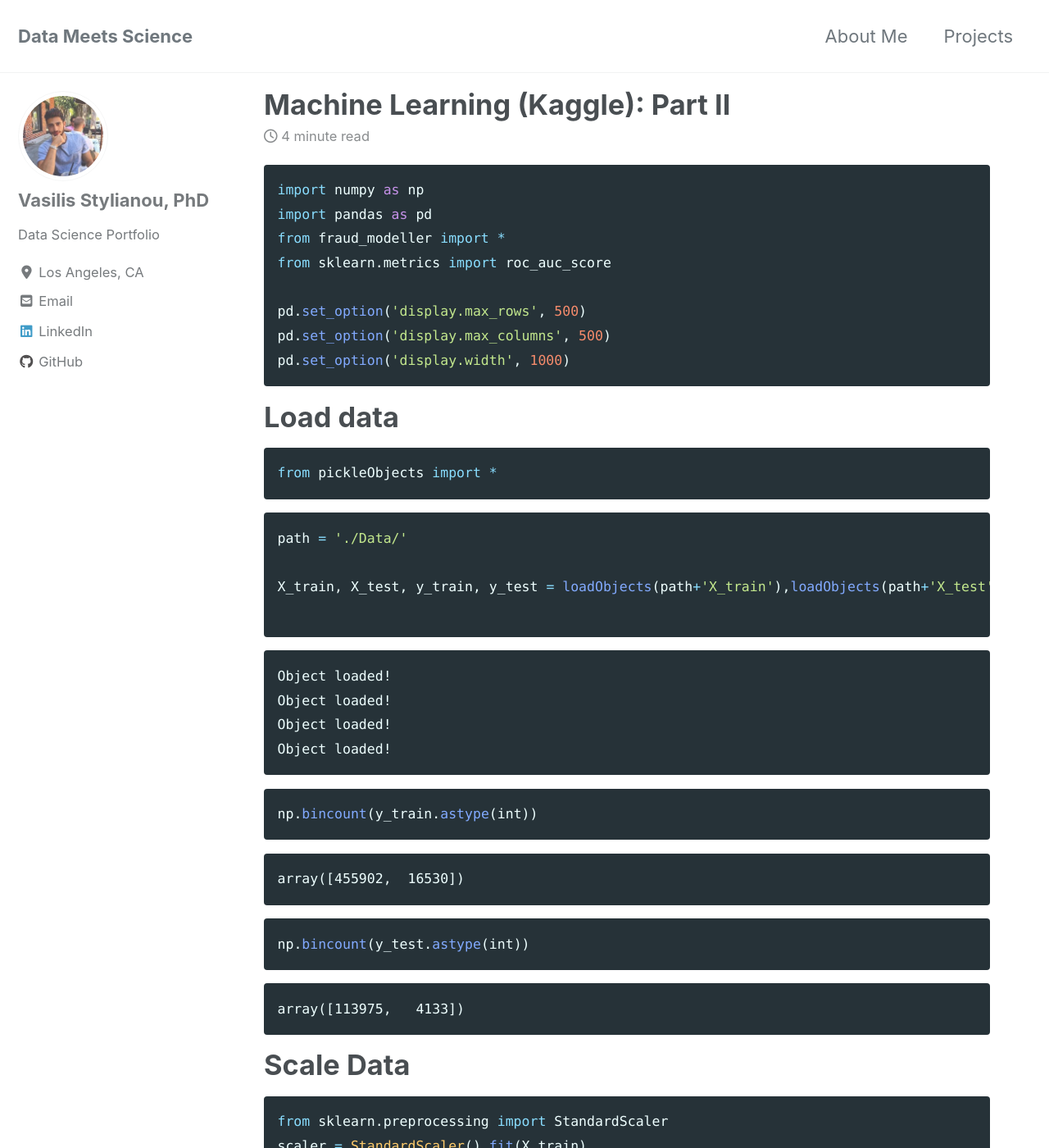
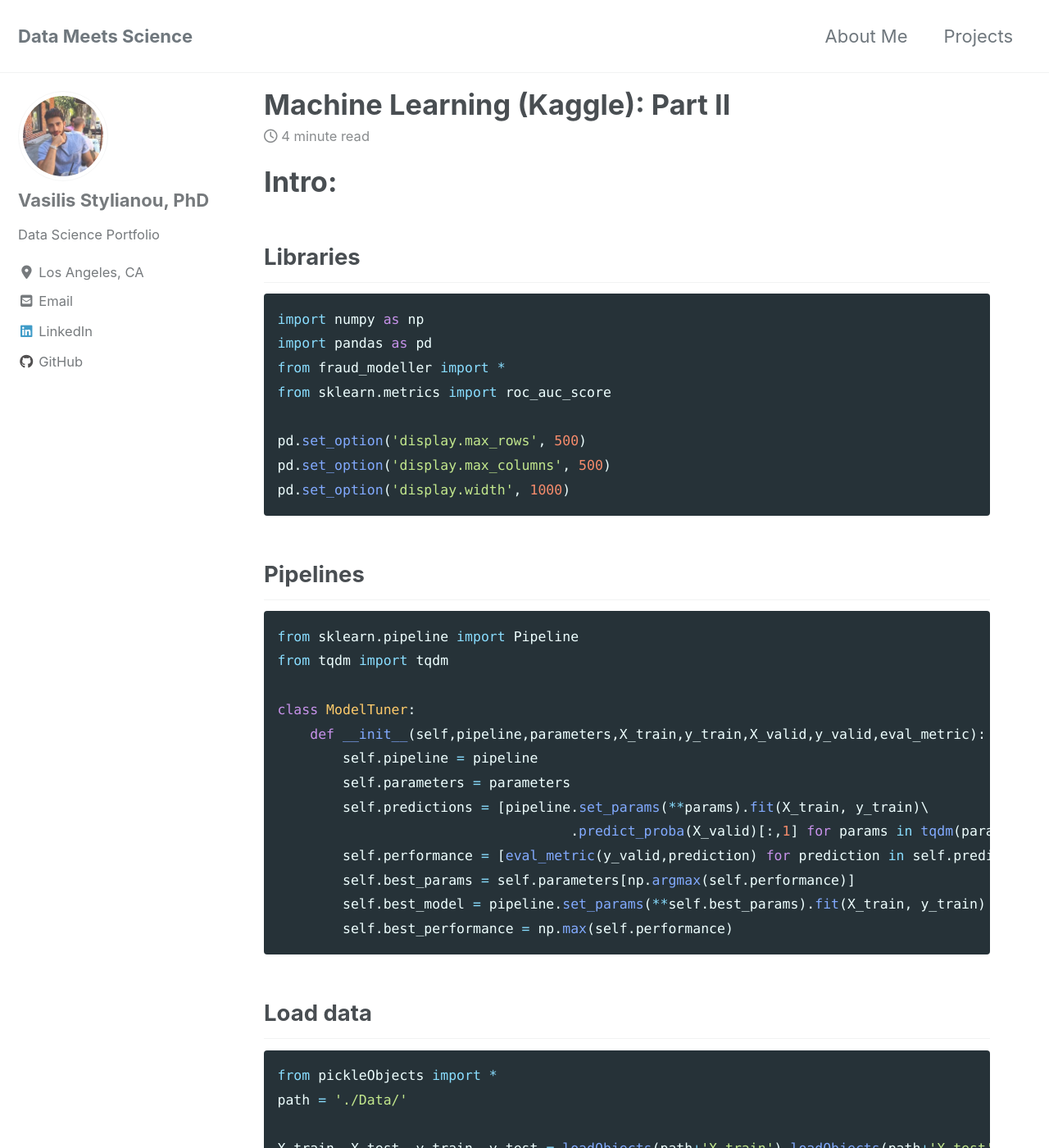
Before and after one commit to vasilis-stylianou/vasilis-stylianou.github.io, a Jekyll site: the page built from _posts/2019-09-20-ML_Kaggle_Part2.md, in a window 1280 px wide and 1400 px high. Shown: the whole window at 82% size. Built offline with Jekyll 4.4.1, drawn with Linux system fonts in a browser that asks for light colours; cached includes are drawn as plain includes; nearby versions of some CDN libraries.

Commit message:
Update 2019-09-20-ML_Kaggle_Part2.md

````diff
--- a/_posts/2019-09-20-ML_Kaggle_Part2.md
+++ b/_posts/2019-09-20-ML_Kaggle_Part2.md
@@ -5,8 +5,10 @@ tags: [machine learning, sklearn, keras, XGBoost, Neural Networks]
 excerpt: sklearn, keras, XGBoost, Neural Networks
 ---
 
+# Intro:
 
 
+## Libraries
 ```python
 import numpy as np
 import pandas as pd
@@ -18,15 +20,31 @@ pd.set_option('display.max_columns', 500)
 pd.set_option('display.width', 1000)
 ```
 
-# Load data
+## Pipelines
 
+```python
+from sklearn.pipeline import Pipeline
+from tqdm import tqdm
+
+class ModelTuner:
+    def __init__(self,pipeline,parameters,X_train,y_train,X_valid,y_valid,eval_metric):
+        self.pipeline = pipeline
+        self.parameters = parameters
+        self.predictions = [pipeline.set_params(**params).fit(X_train, y_train)\
+                                    .predict_proba(X_valid)[:,1] for params in tqdm(parameters)]
+        self.performance = [eval_metric(y_valid,prediction) for prediction in self.predictions]
+        self.best_params = self.parameters[np.argmax(self.performance)]
+        self.best_model = pipeline.set_params(**self.best_params).fit(X_train, y_train)
+        self.best_performance = np.max(self.performance)
+```
+
+
+
+
+## Load data
 
 ```python
 from pickleObjects import *
-```
-
-
-```python
 path = './Data/'
 
 X_train, X_test, y_train, y_test = loadObjects(path+'X_train'),loadObjects(path+'X_test'),loadObjects(path+'y_train'),loadObjects(path+'y_test')
@@ -63,7 +81,7 @@ np.bincount(y_test.astype(int))
 
 
 
-# Scale Data
+## Scale Data
 
 
 ```python
````
Also changed, not shown: other parts of _posts/2019-09-20-ML_Kaggle_Part2.md (+4 -0 lines).
